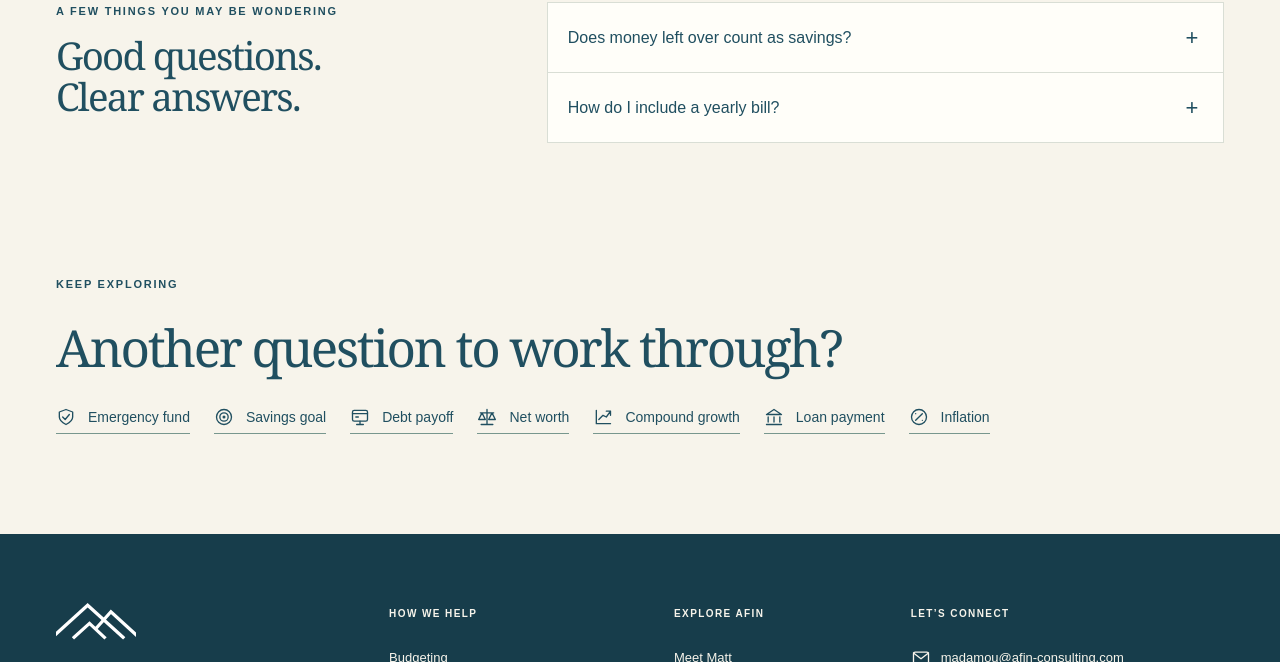
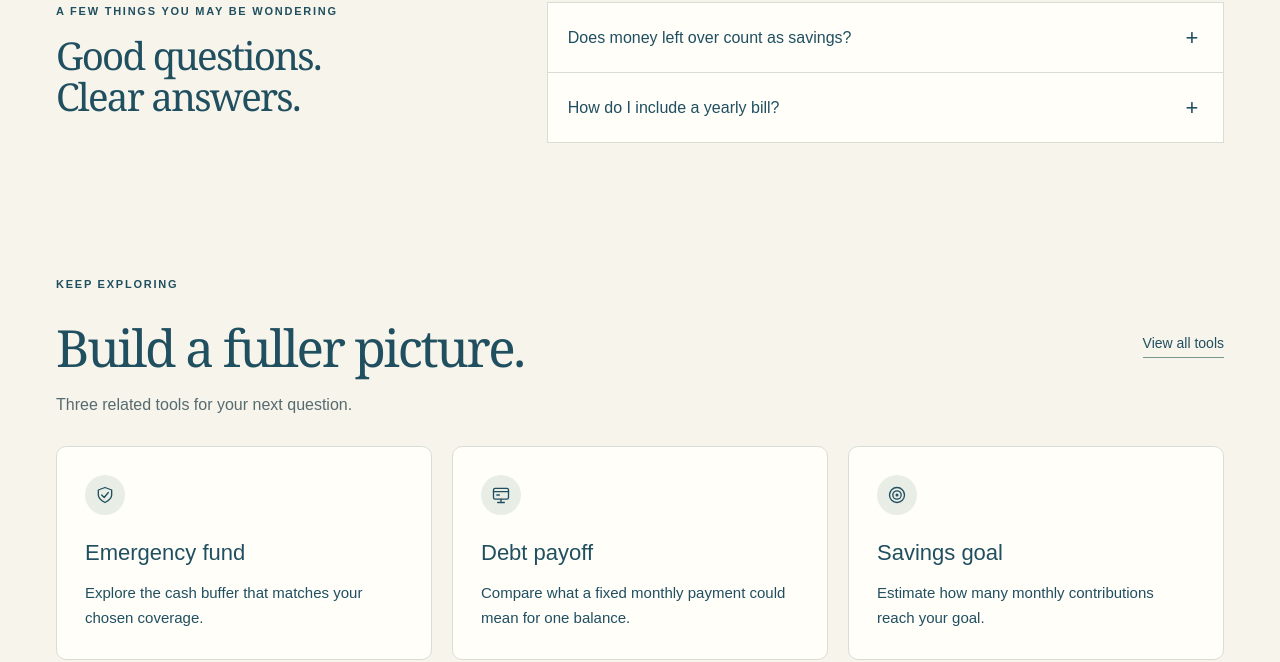
Before and after one commit to smeltery/adamou-financial-consulting, an Astro site: page /tools/monthly-budget in a window 1280 px wide. Shown: the part 3173-3835 px from the top of the page. Built offline with nearby package versions, Linux system fonts and the light colour scheme; Astro itself is replaced by a stand-in of ours.

Commit message:
feat: guide visitors toward related financial tools

```diff
--- /dev/null
+++ b/src/components/RelatedTools.astro
@@ -0,0 +1,97 @@
+---
+import { calculators } from "../tools/catalog";
+import { guides } from "../tools/guides";
+import { uiIcon } from "../site/identity";
+interface Props {
+  ids: string[];
+}
+const { ids } = Astro.props;
+const related = ids.map((id) => calculators.find((tool) => tool.id === id)!);
+---
+
+<section class="wrap section related-tools" aria-labelledby="related-title">
+  <div class="related-heading">
+    <div>
+      <p class="eyebrow">KEEP EXPLORING</p>
+      <h2 id="related-title">Build a fuller picture.</h2>
+      <p>Three related tools for your next question.</p>
+    </div>
+    <a class="text-link" href="/tools/">
+      View all tools
+    </a>
+  </div>
+  <nav aria-label="Related calculators">
+    {related.map((tool) => (
+      <a href={`/tools/${tool.slug}/`} aria-labelledby={`related-${tool.id}`}>
+        <span class="card-icon">
+          <Fragment set:html={uiIcon(guides[tool.id].icon)} />
+        </span>
+        <h3 id={`related-${tool.id}`}>{tool.title}</h3>
+        <p>{tool.question}</p>
+      </a>
+    ))}
+  </nav>
+</section>
+
+<style>
+  .related-heading {
+    display: flex;
+    justify-content: space-between;
+    align-items: center;
+    gap: 24px;
+    margin-bottom: 28px;
+  }
+  h2 {
+    margin-bottom: 16px;
+  }
+  .related-heading p:last-child {
+    margin-bottom: 0;
+    color: var(--muted);
+  }
+  .related-heading > a {
+    flex-shrink: 0;
+  }
+  nav {
+    display: grid;
+    grid-template-columns: repeat(3, minmax(0, 1fr));
+    gap: 20px;
+  }
+  nav a {
+    padding: 28px;
+    border: 1px solid var(--line);
+    border-radius: 10px;
+    background: var(--white);
+    text-decoration: none;
+  }
+  nav a:hover,
+  nav a:focus-visible {
+    border-color: var(--sage);
+    background: #e8ede5;
+  }
+  .card-icon {
+    margin-bottom: 24px;
+    background: #e8ede5;
+    border: 0;
+  }
+  h3 {
+    font-size: 22px;
+    margin-bottom: 12px;
+  }
+  nav p {
+    font-size: 15px;
+    margin-bottom: 0;
+  }
+  @media (max-width: 700px) {
+    .related-heading {
+      flex-direction: column;
+      align-items: start;
+    }
+    nav {
+      grid-template-columns: 1fr;
+      gap: 12px;
+    }
+    nav a {
+      padding: 24px;
+    }
+  }
+</style>
--- a/src/pages/tools/[slug].astro
+++ b/src/pages/tools/[slug].astro
@@ -1,6 +1,7 @@
 ---
 import { guides } from "../../tools/guides";
 import { uiIcon } from "../../site/identity";
+import RelatedTools from "../../components/RelatedTools.astro";
 import Faq from "../../components/Faq.astro";
 import Layout from "../../layouts/SiteLayout.astro";
 import { calculators } from "../../tools/catalog";
@@ -138,17 +139,5 @@ const goal =
     </div>
   </section>
   <Faq items={guide.faq} />
-  <section class="wrap section">
-    <p class="eyebrow">KEEP EXPLORING</p>
-    <h2>Another question to work through?</h2>
-    <nav class="calculator-links" aria-label="Other calculators">
-      {calculators
-        .filter((other) => other.id !== tool.id)
-        .map((other) => (
-          <a class="text-link" href={`/tools/${other.slug}/`}>
-            <Fragment set:html={uiIcon(guides[other.id].icon)} /> {other.title}
-          </a>
-        ))}
-    </nav>
-  </section>
+  <RelatedTools ids={guide.related} />
 </Layout>
--- a/src/tools/guides.ts
+++ b/src/tools/guides.ts
@@ -1,4 +1,5 @@
 type Guide = {
+  related: string[];
   icon: string;
   category: string;
   prepare: string[];
@@ -8,6 +9,7 @@ type Guide = {
 
 export const guides: Record<string, Guide> = {
   budget: {
+    related: ["emergency", "debt", "savings"],
     icon: "wallet",
     category: "Everyday money",
     prepare: [
@@ -29,6 +31,7 @@ export const guides: Record<string, Guide> = {
     ],
   },
   emergency: {
+    related: ["budget", "savings", "networth"],
     icon: "shield",
     category: "Everyday money",
     prepare: [
@@ -50,6 +53,7 @@ export const guides: Record<string, Guide> = {
     ],
   },
   savings: {
+    related: ["budget", "growth", "inflation"],
     icon: "target",
     category: "Future goals",
     prepare: [
@@ -71,6 +75,7 @@ export const guides: Record<string, Guide> = {
     ],
   },
   debt: {
+    related: ["budget", "loan", "emergency"],
     icon: "debt",
     category: "Debt & borrowing",
     prepare: [
@@ -92,6 +97,7 @@ export const guides: Record<string, Guide> = {
     ],
   },
   networth: {
+    related: ["budget", "debt", "growth"],
     icon: "balance",
     category: "Everyday money",
     prepare: [
@@ -113,6 +119,7 @@ export const guides: Record<string, Guide> = {
     ],
   },
   growth: {
+    related: ["savings", "inflation", "networth"],
     icon: "growth",
     category: "Future goals",
     prepare: [
@@ -134,6 +141,7 @@ export const guides: Record<string, Guide> = {
     ],
   },
   loan: {
+    related: ["budget", "debt", "savings"],
     icon: "loan",
     category: "Debt & borrowing",
     prepare: [
@@ -155,6 +163,7 @@ export const guides: Record<string, Guide> = {
     ],
   },
   inflation: {
+    related: ["savings", "growth", "budget"],
     icon: "inflation",
     category: "Future goals",
     prepare: [
--- a/src/tools/styles.css
+++ b/src/tools/styles.css
@@ -220,19 +220,9 @@
   margin: 0;
   text-align: right;
 }
-.calculator-links {
-  display: flex;
-  flex-wrap: wrap;
-  gap: 24px;
-  margin-top: 32px;
-}
-.tool-jump-links,
-.calculator-links a {
+.tool-jump-links {
   display: flex;
   align-items: center;
-  gap: 12px;
-}
-.tool-jump-links {
   flex-wrap: wrap;
   gap: 20px;
   margin: 28px 0;
```
Also changed, not shown: tests/browser/tool-pages.spec.ts (+7 -0 lines), tests/visual/pages.spec.ts (+1 -0 lines), tests/visual/baselines/desktop/related.png (added), tests/visual/baselines/mobile/related.png (added).
